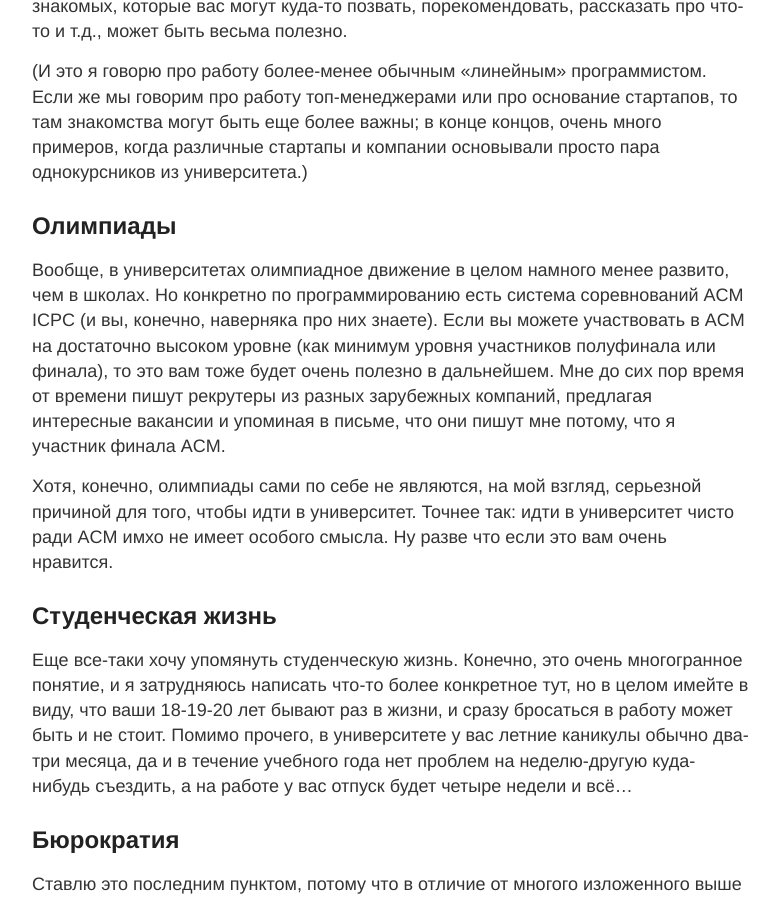
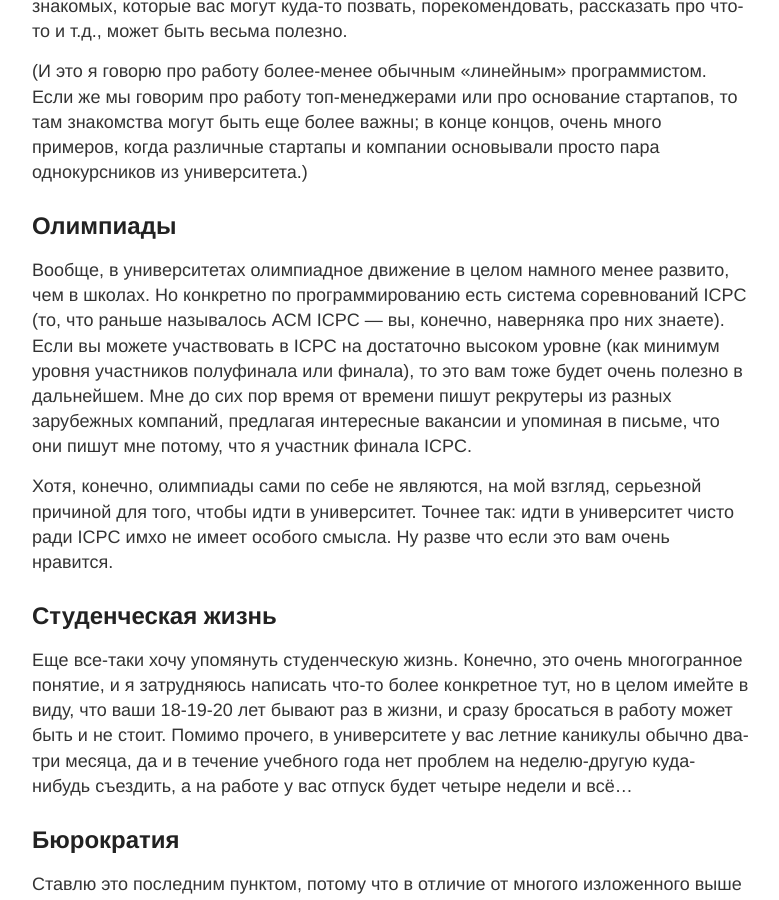
Before and after one commit to petr-kalinin/algoprog-blog, a Jekyll site: the page built from _posts/2020-06-07-universities.md, in a window 1280 px wide and 900 px high, scrolled down 8182 px. Shown: the whole window, without its empty margins (248-1027 px from the left). Built offline with Jekyll 4.4.1, drawn with Linux system fonts in a browser that asks for light colours; some of the changed text lies outside the part shown.

Commit message:
Small fixes

```diff
--- a/_posts/2020-06-07-universities.md
+++ b/_posts/2020-06-07-universities.md
@@ -270,13 +270,13 @@ _* * *_
 ---------
 
 Вообще, в университетах олимпиадное движение в целом намного менее развито, чем в школах. Но конкретно по программированию
-есть система соревнований ACM ICPC (и вы, конечно, наверняка про них знаете).
-Если вы можете участвовать в ACM на достаточно высоком уровне (как минимум уровня участников полуфинала или финала),
+есть система соревнований ICPC (то, что раньше называлось ACM ICPC — вы, конечно, наверняка про них знаете).
+Если вы можете участвовать в ICPC на достаточно высоком уровне (как минимум уровня участников полуфинала или финала),
 то это вам тоже будет очень полезно в дальнейшем. Мне до сих пор время от времени пишут рекрутеры из разных зарубежных компаний,
-предлагая интересные вакансии и упоминая в письме, что они пишут мне потому, что я участник финала ACM.
+предлагая интересные вакансии и упоминая в письме, что они пишут мне потому, что я участник финала ICPC.
 
 Хотя, конечно, олимпиады сами по себе не являются, на мой взгляд, серьезной причиной для того, чтобы идти в университет.
-Точнее так: идти в университет чисто ради ACM имхо не имеет особого смысла. Ну разве что если это вам очень нравится.
+Точнее так: идти в университет чисто ради ICPC имхо не имеет особого смысла. Ну разве что если это вам очень нравится.
 
 Студенческая жизнь
 ------------------
```
Also changed, not shown: other parts of _posts/2020-06-07-universities.md (+2 -1 lines).
